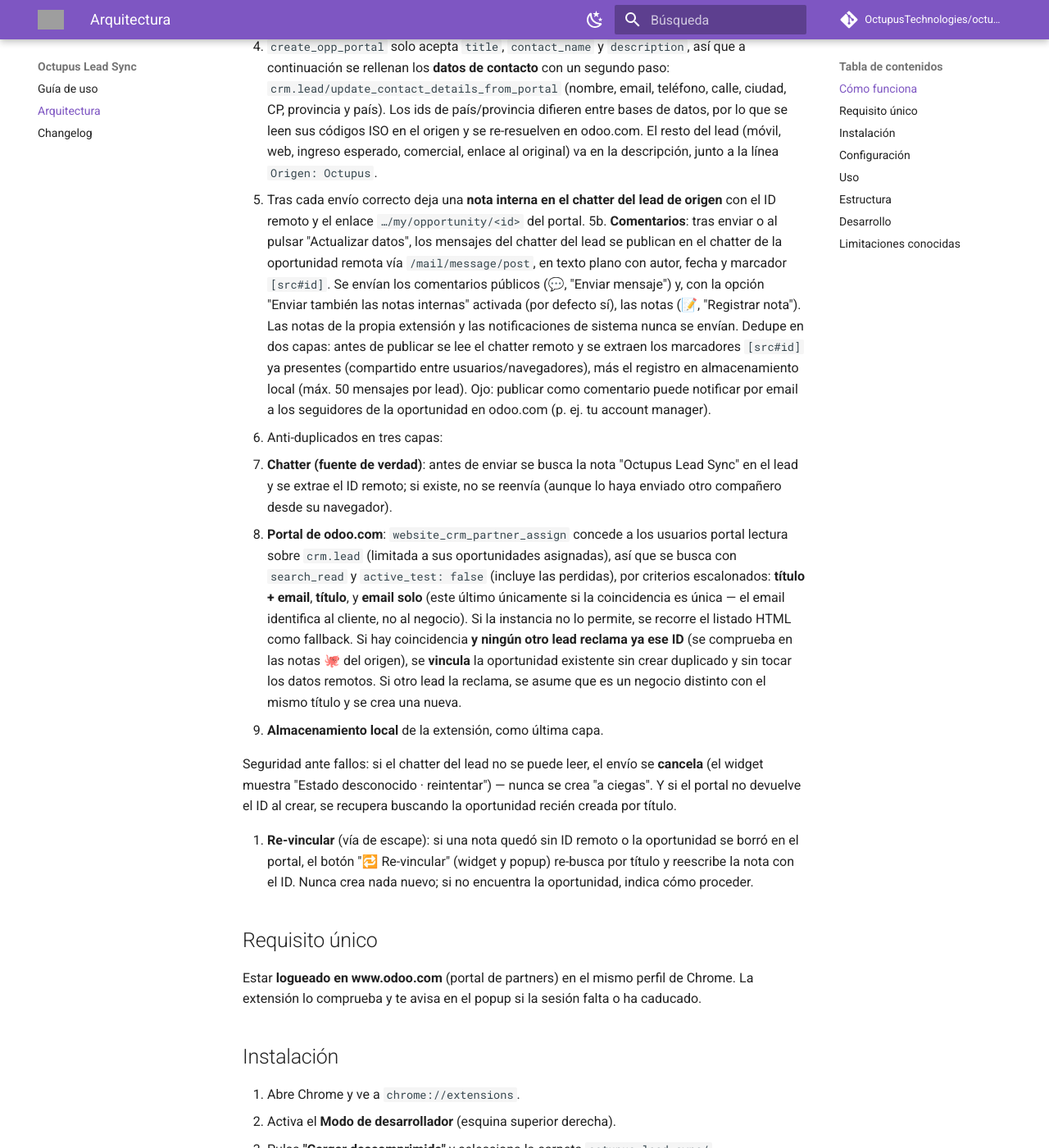
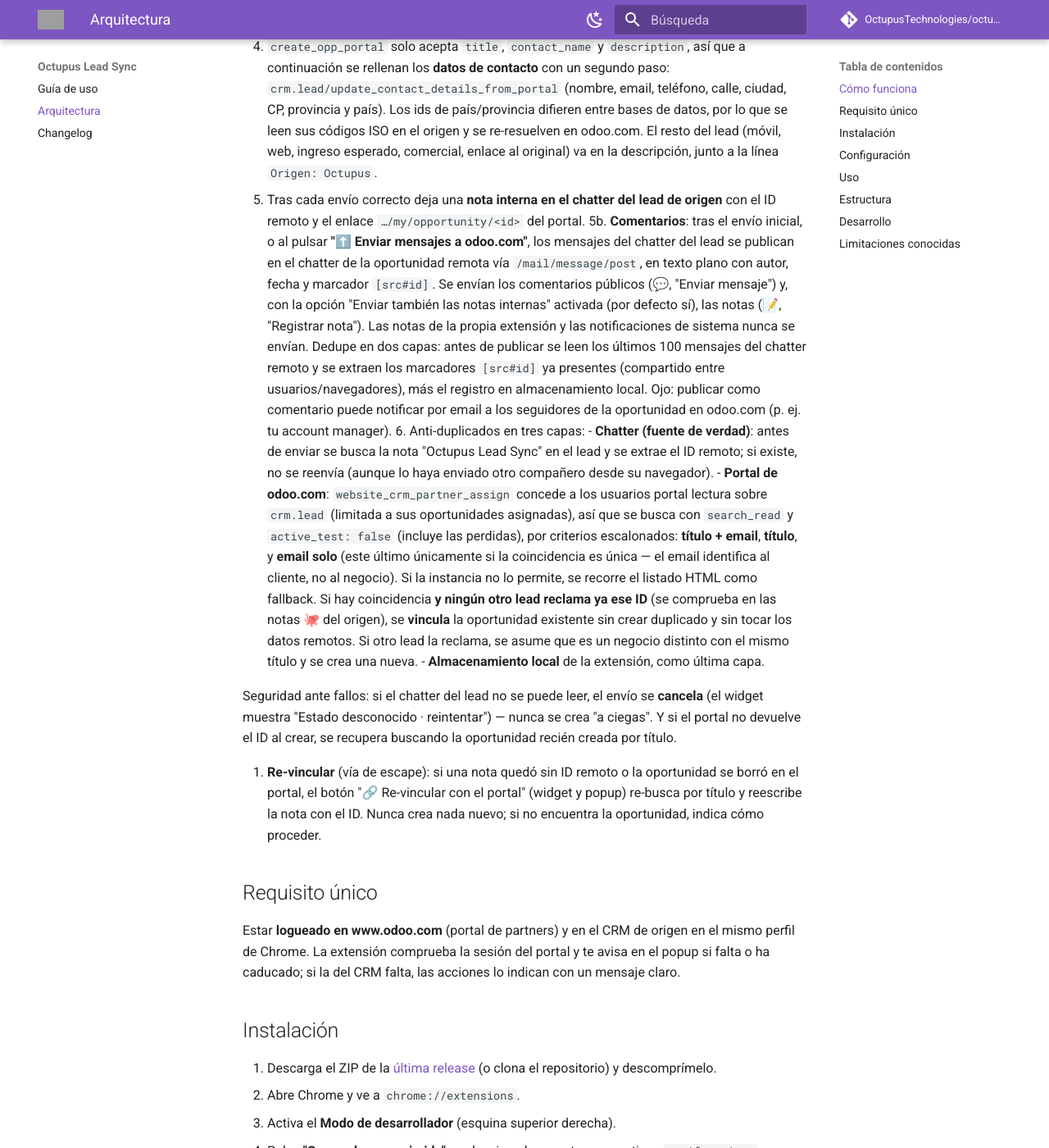
Before and after one commit to OctupusTechnologies/octupus-lead-sync, an MkDocs documentation site: the page built from docs/ARQUITECTURA.md, in a window 1280 px wide and 1400 px high, scrolled down 732 px. Shown: the whole window at 82% size. Built offline with MkDocs 1.6.1 and Material for MkDocs 9.7.7, drawn with Linux system fonts in a browser that asks for light colours; comment, search, counter and statistics services are not loaded; some of the changed text lies outside the part shown; grey boxes are pictures that could not be loaded.

Commit message:
docs: arquitectura y guía al día con 1.5.1
ARQUITECTURA: acciones separadas del widget (no "↻ Actualizar datos y
comentarios"), opciones URL del CRM y notas internas con la petición de
permiso de host al guardar, listado de leads del popup con sus límites,
instalación desde el ZIP de la release, requisito de sesión en el CRM,
dedupe remoto sobre los últimos 100 mensajes (el registro local ya no
recorta a 50) y limitación de dominio propio acotada al widget.

README: problemas comunes con los mensajes nuevos de 1.5.1 (respuesta no
JSON / HTTP del CRM, sesión caducada por host, permiso al guardar Opciones).

Co-Authored-By: Octupus Technologies S.L.

```diff
--- a/docs/ARQUITECTURA.md
+++ b/docs/ARQUITECTURA.md
@@ -10,9 +10,10 @@
 
 1. Al abrir un lead en el backend de Odoo aparece un **widget flotante**
    (abajo a la derecha) que consulta el chatter y muestra el estado:
-   **"🐙 Enviar a odoo.com"** si no está sincronizado, o
+   **"🐙 Enviar lead a odoo.com"** si no está sincronizado, o
    **"🐙 Sincronizado · #ID"** (clic → abre la oportunidad en el portal) con
-   el botón **"↻ Actualizar datos y comentarios"** si ya lo está.
+   tres acciones separadas si ya lo está: actualizar contacto, enviar
+   mensajes y traer mensajes (ver [Uso](#uso)).
 2. Al pulsar Enviar, lee los datos del lead usando **tu propia sesión de
    Odoo** (no necesita credenciales de la instancia origen).
 3. El service worker crea la oportunidad en el portal de partners con:
@@ -36,35 +37,33 @@
 5. Tras cada envío correcto deja una **nota interna en el chatter del lead
    de origen** con el ID remoto y el enlace `…/my/opportunity/<id>` del
    portal.
-5b. **Comentarios**: tras enviar o al pulsar "Actualizar datos", los mensajes
-   del chatter del lead se publican en el chatter de la oportunidad remota
-   vía `/mail/message/post`, en texto plano con autor, fecha y marcador
-   `[src#id]`. Se envían los comentarios públicos (💬, "Enviar mensaje") y,
-   con la opción "Enviar también las notas internas" activada (por defecto
-   sí), las notas (📝, "Registrar nota"). Las notas de la propia extensión y
-   las notificaciones de sistema nunca se envían. Dedupe en dos capas: antes
-   de publicar se lee el chatter remoto y se extraen los marcadores
-   `[src#id]` ya presentes (compartido entre usuarios/navegadores), más el
-   registro en almacenamiento local (máx. 50 mensajes por lead).
-   Ojo: publicar como comentario puede notificar por email a los seguidores
-   de la oportunidad en odoo.com (p. ej. tu account manager).
-6. Anti-duplicados en tres capas:
-   - **Chatter (fuente de verdad)**: antes de enviar se busca la nota
-     "Octupus Lead Sync" en el lead y se extrae el ID remoto; si existe, no
-     se reenvía (aunque lo haya enviado otro compañero desde su navegador).
-   - **Portal de odoo.com**: `website_crm_partner_assign` concede a los
-     usuarios portal lectura sobre `crm.lead` (limitada a sus oportunidades
-     asignadas), así que se busca con `search_read` y `active_test: false`
-     (incluye las perdidas), por criterios escalonados: **título + email**,
-     **título**, y **email solo** (este último únicamente si la coincidencia
-     es única — el email identifica al cliente, no al negocio). Si la
-     instancia no lo permite, se recorre el listado HTML como fallback.
-     Si hay coincidencia **y ningún otro lead reclama ya ese ID** (se
-     comprueba en las notas 🐙 del origen), se **vincula** la oportunidad
-     existente sin crear duplicado y sin tocar los datos remotos. Si otro
-     lead la reclama, se asume que es un negocio distinto con el mismo
-     título y se crea una nueva.
-   - **Almacenamiento local** de la extensión, como última capa.
+5b. **Comentarios**: tras el envío inicial, o al pulsar **"⬆️ Enviar mensajes
+   a odoo.com"**, los mensajes del chatter del lead se publican en el chatter
+   de la oportunidad remota vía `/mail/message/post`, en texto plano con
+   autor, fecha y marcador `[src#id]`. Se envían los comentarios públicos (💬,
+   "Enviar mensaje") y, con la opción "Enviar también las notas internas"
+   activada (por defecto sí), las notas (📝, "Registrar nota"). Las notas de la
+   propia extensión y las notificaciones de sistema nunca se envían. Dedupe en
+   dos capas: antes de publicar se leen los últimos 100 mensajes del chatter
+   remoto y se extraen los marcadores `[src#id]` ya presentes (compartido
+   entre usuarios/navegadores), más el registro en almacenamiento local. Ojo:
+   publicar como comentario puede notificar por email a los seguidores de la
+   oportunidad en odoo.com (p. ej. tu account manager). 6. Anti-duplicados en
+   tres capas: - **Chatter (fuente de verdad)**: antes de enviar se busca la
+   nota "Octupus Lead Sync" en el lead y se extrae el ID remoto; si existe, no
+   se reenvía (aunque lo haya enviado otro compañero desde su navegador). -
+   **Portal de odoo.com**: `website_crm_partner_assign` concede a los usuarios
+   portal lectura sobre `crm.lead` (limitada a sus oportunidades asignadas),
+   así que se busca con `search_read` y `active_test: false` (incluye las
+   perdidas), por criterios escalonados: **título + email**, **título**, y
+   **email solo** (este último únicamente si la coincidencia es única — el
+   email identifica al cliente, no al negocio). Si la instancia no lo permite,
+   se recorre el listado HTML como fallback. Si hay coincidencia **y ningún
+   otro lead reclama ya ese ID** (se comprueba en las notas 🐙 del origen), se
+   **vincula** la oportunidad existente sin crear duplicado y sin tocar los
+   datos remotos. Si otro lead la reclama, se asume que es un negocio distinto
+   con el mismo título y se crea una nueva. - **Almacenamiento local** de la
+   extensión, como última capa.
 
    Seguridad ante fallos: si el chatter del lead no se puede leer, el envío
    se **cancela** (el widget muestra "Estado desconocido · reintentar") —
@@ -72,32 +71,46 @@
    recupera buscando la oportunidad recién creada por título.
 
 7. **Re-vincular** (vía de escape): si una nota quedó sin ID remoto o la
-   oportunidad se borró en el portal, el botón "🔁 Re-vincular" (widget y
-   popup) re-busca por título y reescribe la nota con el ID. Nunca crea nada
-   nuevo; si no encuentra la oportunidad, indica cómo proceder.
+   oportunidad se borró en el portal, el botón "🔗 Re-vincular con el portal"
+   (widget y popup) re-busca por título y reescribe la nota con el ID. Nunca
+   crea nada nuevo; si no encuentra la oportunidad, indica cómo proceder.
 
 ## Requisito único
 
-Estar **logueado en www.odoo.com** (portal de partners) en el mismo perfil
-de Chrome. La extensión lo comprueba y te avisa en el popup si la sesión
-falta o ha caducado.
+Estar **logueado en www.odoo.com** (portal de partners) y en el CRM de
+origen en el mismo perfil de Chrome. La extensión comprueba la sesión del
+portal y te avisa en el popup si falta o ha caducado; si la del CRM falta,
+las acciones lo indican con un mensaje claro.
 
 ## Instalación
 
-1. Abre Chrome y ve a `chrome://extensions`.
-2. Activa el **Modo de desarrollador** (esquina superior derecha).
-3. Pulsa **"Cargar descomprimida"** y selecciona la carpeta
-   `octupus-lead-sync/`.
+1. Descarga el ZIP de la [última release](https://github.com/OctupusTechnologies/octupus-lead-sync/releases/latest/download/octupus-lead-sync.zip)
+   (o clona el repositorio) y descomprímelo.
+2. Abre Chrome y ve a `chrome://extensions`.
+3. Activa el **Modo de desarrollador** (esquina superior derecha).
+4. Pulsa **"Cargar descomprimida"** y selecciona la carpeta que contiene
+   `manifest.json`.
 
 ## Configuración
 
 Clic derecho en el icono → **Opciones** (o botón del popup):
 
 - **URL del portal**: `https://www.odoo.com` (valor por defecto).
+- **URL del CRM de Octupus**: `https://octupus.odoo.com` (valor por
+  defecto). La usa el service worker para el listado de leads activos del
+  popup, que funciona sin pestaña de Odoo abierta.
 - **Etiqueta de origen**: texto añadido como `Origen: …` en la descripción
   (por defecto "Octupus").
+- **Enviar también las notas internas como comentarios** (activado por
+  defecto): incluye las notas 📝 del chatter en lo que se sube al portal,
+  además de los comentarios 💬.
 - **Probar sesión**: verifica que la cookie de odoo.com es válida y muestra
   con qué usuario estás conectado.
+
+Al guardar se valida que las dos URLs sean http(s) y, si alguna no está bajo
+`*.odoo.com`, Chrome pide el permiso de host de ese dominio
+(`optional_host_permissions` del manifest). Sin ese permiso la sincronización
+con ese dominio falla, y la página de Opciones lo avisa.
 
 ## Uso
 
@@ -121,8 +134,13 @@
   resultado de cada acción se muestra en un aviso sobre el botón.
 
 **Popup**: pulsa el icono de la extensión con un lead abierto para las
-mismas acciones, además del estado de la sesión de odoo.com y el historial
-de envíos y errores.
+mismas acciones, además del estado de la sesión de odoo.com, el historial de
+envíos y errores (últimas 50 entradas) y el **listado de leads activos** del
+CRM: los 15 con actividad más reciente, con su etapa y el badge 🐙 #ID si ya
+están sincronizados. El estado se resuelve leyendo de golpe las notas 🐙 del
+CRM (una sola consulta, hasta 200 notas). Clic en un lead lo abre en el CRM.
+El listado funciona sin ninguna pestaña de Odoo abierta porque lo consulta el
+service worker con la sesión del navegador.
 
 ## Estructura
 
@@ -198,8 +216,11 @@
 - Requiere sesión activa en www.odoo.com; si caduca, el envío falla y queda
   registrado en el popup (el lead no se marca como enviado; reintenta desde
   el widget).
-- Funciona en instancias origen `https://*.odoo.com`. Para un dominio propio
-  hay que añadir su patrón en `content_scripts.matches` del `manifest.json`.
+- El widget solo se inyecta en instancias origen `https://*.odoo.com`. Para
+  un dominio propio hay que añadir su patrón en `content_scripts.matches` del
+  `manifest.json`. El listado de leads del popup sí admite un CRM en dominio
+  propio: basta con conceder el permiso de host que Chrome pide al guardar
+  Opciones.
 - El widget detecta el lead por la URL (`#id=…&model=crm.lead` en Odoo ≤16 y
   `/odoo/crm/<id>` en Odoo 17+); en un registro sin guardar (URL sin id) no
   aparece.
```
Also changed, not shown: README.md (+3 -1 lines).
